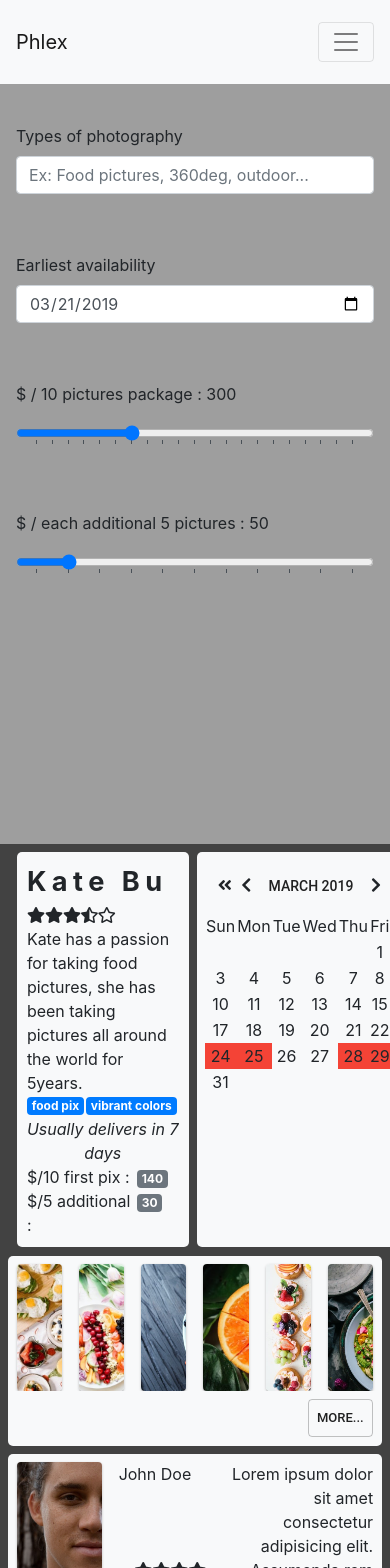
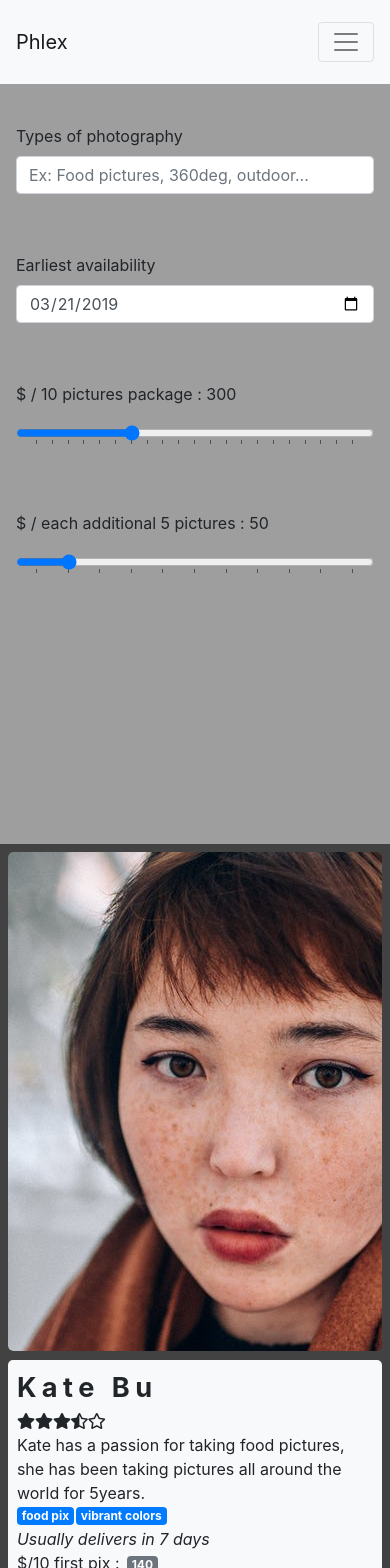
Before and after one commit to Anne-Anq/phlex, a React (Create React App) app in the folder phlex-front-end/: page /result in a window 390 px wide. Shown: the top 1568 px of the page. Built offline with nearby package versions, Linux system fonts and the light colour scheme.

Commit message:
make result page responsive

```diff
--- a/phlex-front-end/src/components/common/Calendar.jsx
+++ b/phlex-front-end/src/components/common/Calendar.jsx
@@ -20,7 +20,7 @@ class Calendar extends Component {
         this.setState({ dateContext: setDate(e.target.name, e.target.value, this.state.dateContext) });
     }
     renderNav = (props) => {
-        return (<div className="calendar-header p-2">
+        return (<div className="calendar-header">
             <i className="fas fa-angle-double-left"
                 onClick={() => this.handleNavigation("prevYear")}
             ></i>
@@ -61,11 +61,11 @@ class Calendar extends Component {
             { name: "year", label: "Year", options: yearsArr, value: year },
         ]
         return (
-            <div className="calendar-container p-2">
+            <div className="calendar-container">
                 {this.renderNav(
                     <Select onChange={this.handleSelectDate} label={`${month} ${year}`} fields={navFields} />
                 )}
-                <table className="calendar p-2">
+                <table className="calendar">
                     <thead>
                         {this.renderWeekDays()}
                     </thead>
--- a/phlex-front-end/src/stylesheets/Calendar.css
+++ b/phlex-front-end/src/stylesheets/Calendar.css
@@ -5,30 +5,26 @@
 
 .calendar-container{
     background-color: #f8f9fa;
-    flex:25% 1 1;
-    /* margin: 25px;  */
+    flex:1;
+    min-width: 230px;
+    padding: 1vh;
     border-radius:5px;
   }
-  .week-day{
-    background-color: #f8f9fa;
+  @media(max-width: 1228px) {
+    .calendar-container{
+      margin: 0 0 0 1vh  ;
+    }
   }
-  .empty-slot{
-    background-color: #f8f9fa;
-  }
-  .day{
-    background-color: #f8f9fa;
+  @media(max-width: 795px) {
+    .calendar-container {
+      order: 3;
+      margin :1vh 0 0 0 ;
+    }
   }
   .current-day{
-
+    font-weight: 800;
   }
-  .label-month{
-
-  }
-
-  .month-popup{
-
-  }
-  .month-btn{
+  /* .month-btn{
     background:none!important;
     color:inherit;
     border:none;
@@ -38,9 +34,8 @@
     cursor: pointer;
   }
   .month-btn:hover{
-
     transform: scale(1.2);
-  }
+  } */
   .calendar{
     width: 100%
   }
@@ -50,7 +45,7 @@
     align-items: baseline;
     width: 100%;
   }
-  .editor-year{
+  /* .editor-year{
     width:60px;
     height: 35px;
     padding: 0;
@@ -61,7 +56,7 @@
     height: 35px;
     padding: 0;
     margin:0;
-  }
+  } */
   .booked{
     background-color: #f44336;
   }
--- a/phlex-front-end/src/stylesheets/PgAvatar.css
+++ b/phlex-front-end/src/stylesheets/PgAvatar.css
@@ -1,6 +1,8 @@
 .pg-avatar{
     /* background-color: #f0f2ff; */
-    flex: 25% 1 1 ;
+    flex:1;
+    height:35vh;
+    min-width: 230px;
     max-height: 100%;
     overflow: hidden;
     /* margin: 25px;  */
@@ -8,7 +10,12 @@
     object-fit: contain;
 
   }
+  @media(max-width: 526px) {
+    .pg-avatar{
+        width:100%;
+    }
+  }
   .pg-avatar >img {
-      max-width: 348px;
+      max-width: 500px;
       border-radius:5px;
   }
--- a/phlex-front-end/src/stylesheets/PgCard.css
+++ b/phlex-front-end/src/stylesheets/PgCard.css
@@ -10,17 +10,19 @@
   margin-bottom: 1vh;
 }
 .preview{
-  flex:35vh 1 1 ;
+  /* flex:35vh 1 1 ; */
   display: flex;
   flex-direction: column;
   margin: 0 1vh 0 1vh;
 }
 .preview-data{
   display:flex;
+  flex-wrap:wrap;
 }
-.preview > button.more{
-  color: red;
-  padding-right: 20px;
+@media(max-width: 526px) {
+  .preview-data {
+      flex-direction:column;
+  }
 }
 
 .collapsed-data{
@@ -33,7 +35,7 @@
 }
 .insta{
   background-color: #f8f9fa;  ;
-  flex: calc(22.5vh-5px) 1 1;
+
   margin: 0px 1vh 1vh 1vh;
   /* padding: 8px 8px 0 8px; */
   border-radius:5px;
--- a/phlex-front-end/src/stylesheets/PgInfo.css
+++ b/phlex-front-end/src/stylesheets/PgInfo.css
@@ -5,15 +5,31 @@
 
 .info{
     background-color: #f8f9fa ;
-    flex:50% 1 1;
+    flex:2;
+    height:35vh;
+    min-width: 460px;
     margin: 0 1vh;
-    padding: 10px;
+    padding: 1vh;
     border-radius:5px;
     display: flex;
     flex-direction: column;
     justify-content: space-between;
     align-items: flex-start;
   }
+
+  @media(max-width: 1228px) {
+    .info {
+      order: 2;
+      margin: 1vh 0 0 0 ;
+    }
+  }
+  @media(max-width: 795px) {
+    .info {
+        flex:1;
+        min-width: 240px;
+    }
+  }
+
   .pg-name{
     font-size: 1.7em;
     font-weight: 700;
--- a/phlex-front-end/src/stylesheets/ResultPage.css
+++ b/phlex-front-end/src/stylesheets/ResultPage.css
@@ -18,7 +18,9 @@
 .scroll{
     height: 90vh;
     overflow-Y: scroll;
-    flex: 744px 3 1;
+    /* flex: 744px 3 3; */
+    flex:278px 5 0;
+    min-width: 250px;
 }
 .pgCards {
   display: flex;
```
